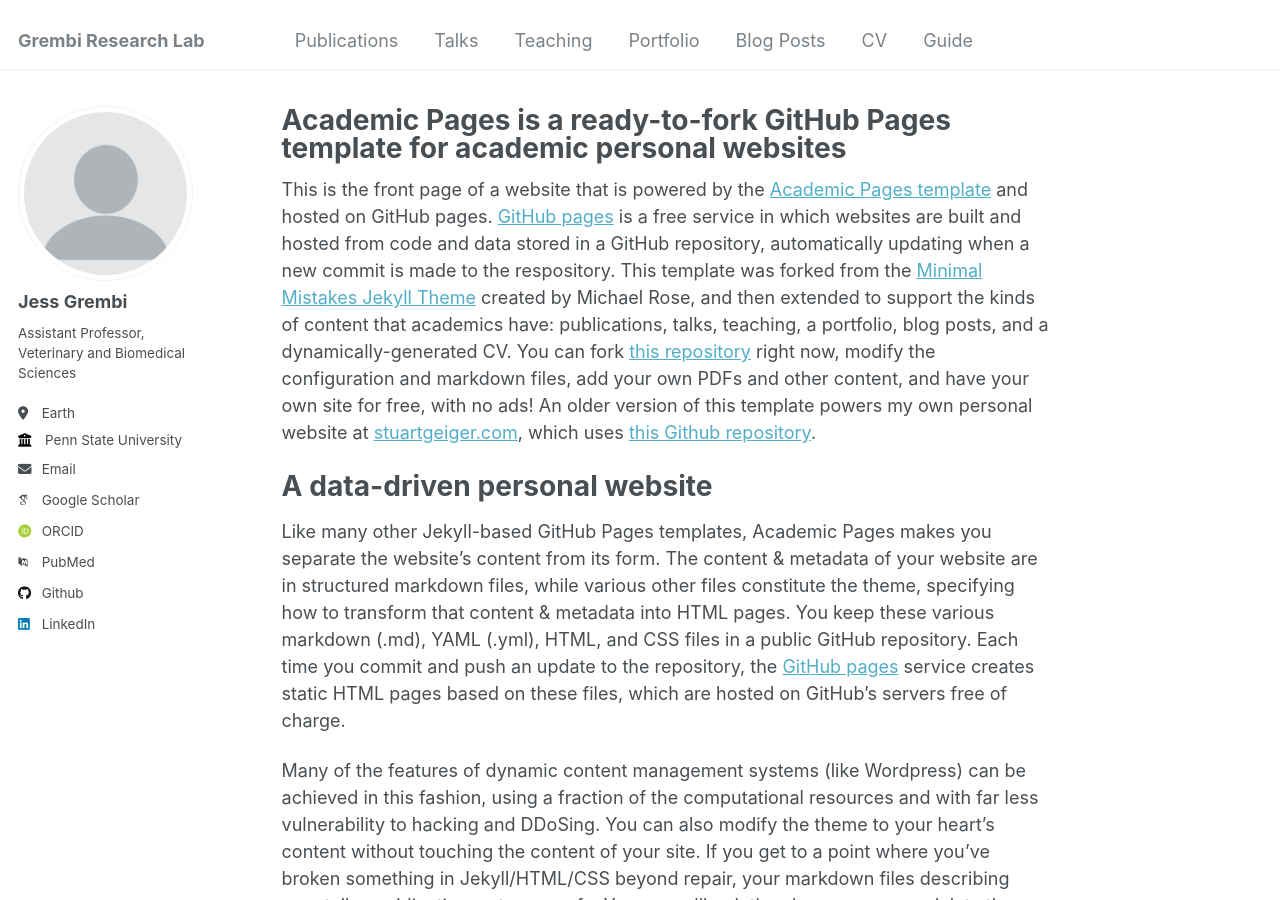
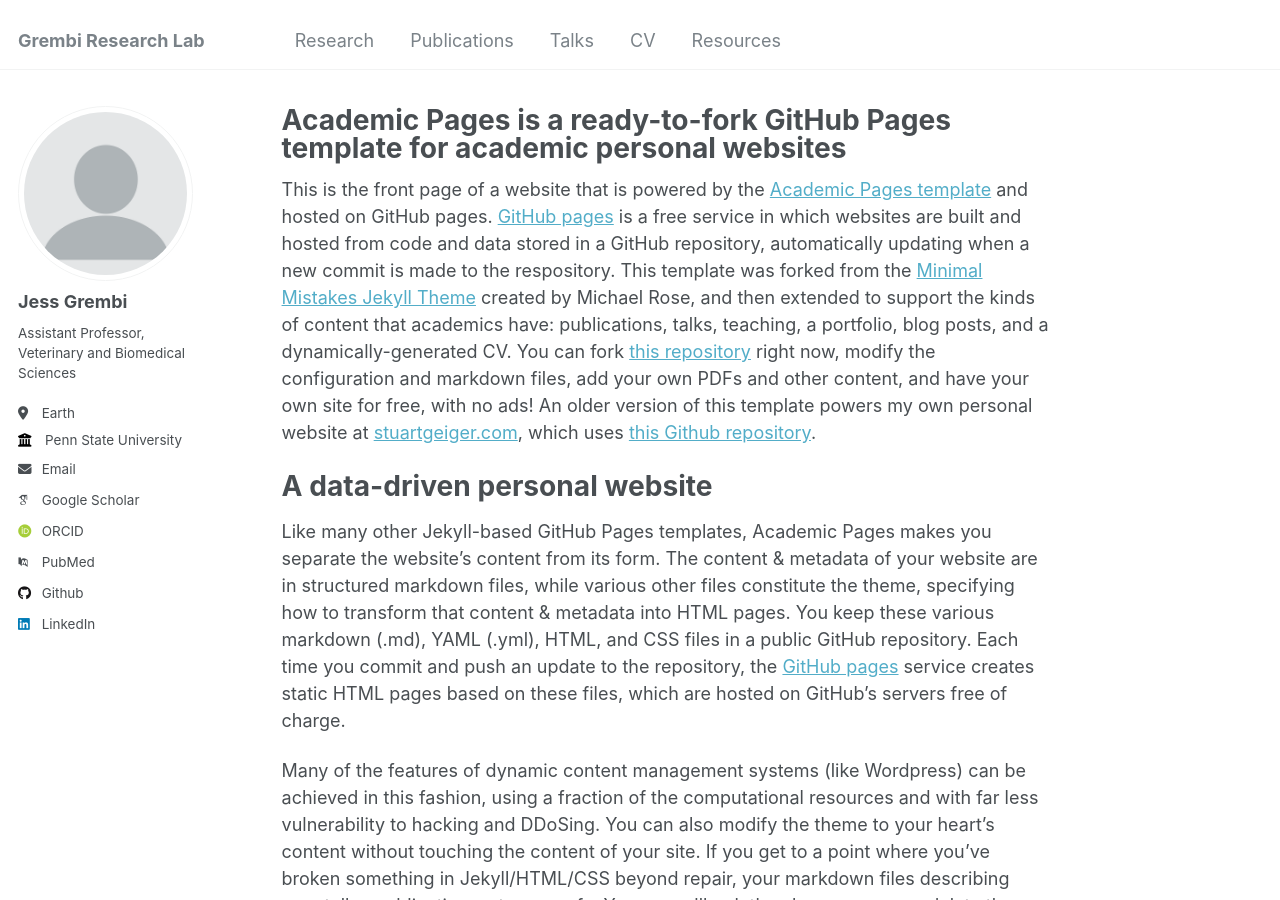
Before and after one commit to pablo-ochoa-andersen/jgrembi.github.io, a Jekyll site: the page built from _pages/about.md, in a window 1280 px wide and 900 px high. Built offline with Jekyll 4.4.1, drawn with Linux system fonts in a browser that asks for light colours; some web fonts are replaced.

Commit message:
Update navigation.yml

```diff
--- a/_data/navigation.yml
+++ b/_data/navigation.yml
@@ -5,23 +5,20 @@
 # prevent it from being included in the site.
 
 main:
+  - title: "Research"
+    url: /research/
+
   - title: "Publications"
     url: /publications/
 
   - title: "Talks"
     url: /talks/
 
-  - title: "Teaching"
-    url: /teaching/
-
-  - title: "Portfolio"
-    url: /portfolio/
-
-  - title: "Blog Posts"
-    url: /year-archive/
+#  - title: "Teaching"
+#    url: /teaching/
 
   - title: "CV"
     url: /cv/
 
-  - title: "Guide"
-    url: /markdown/
+  - title: "Resources"
+    url: /resources/
```
